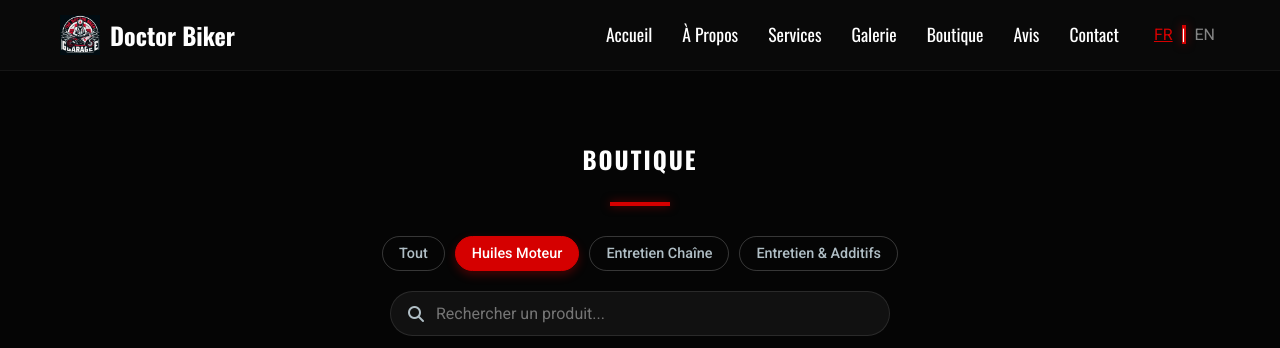
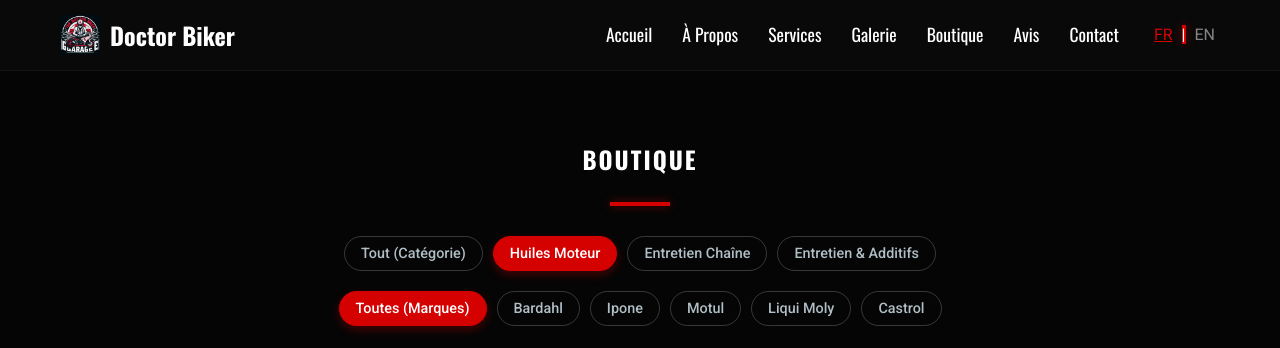
Before and after one commit to anas99910/doctorbike, a plain HTML site: page boutique.html in a window 1280 px wide. Both pictures are taken after a click on the button "Huiles Moteur". Shown: the top 348 px of the page. Drawn offline with nearby package versions, Linux system fonts and the light colour scheme.

Commit message:
feat: add brand filters to boutique page

```diff
--- a/boutique.html
+++ b/boutique.html
@@ -35,7 +35,7 @@
     <link rel="manifest" href="manifest.json">
     <link rel="icon" type="image/png" href="assets/google-touch-icon.png" sizes="512x512">
     <link rel="apple-touch-icon" href="assets/google-touch-icon.png">
-    <link rel="stylesheet" href="css/style.css?v=16">
+    <link rel="stylesheet" href="css/style.css?v=17">
 
     <!-- Icons -->
     <link rel="stylesheet" href="https://cdnjs.cloudflare.com/ajax/libs/font-awesome/6.4.0/css/all.min.css">
@@ -82,10 +82,20 @@
             <div class="divider mx-auto"></div>
 
             <div class="boutique-category-filters" id="boutique-category-filters" style="margin-top: 30px;">
-                <button class="category-btn active" data-filter="all">Tout</button>
+                <button class="category-btn active" data-filter="all">Tout (Catégorie)</button>
                 <button class="category-btn" data-filter="oil">Huiles Moteur</button>
                 <button class="category-btn" data-filter="chain">Entretien Chaîne</button>
                 <button class="category-btn" data-filter="maintenance">Entretien & Additifs</button>
+            </div>
+
+            <div class="boutique-category-filters boutique-brand-filters" id="boutique-brand-filters"
+                style="margin-top: 15px; margin-bottom: 25px;">
+                <button class="brand-btn category-btn active" data-filter="all">Toutes (Marques)</button>
+                <button class="brand-btn category-btn" data-filter="bardahl">Bardahl</button>
+                <button class="brand-btn category-btn" data-filter="ipone">Ipone</button>
+                <button class="brand-btn category-btn" data-filter="motul">Motul</button>
+                <button class="brand-btn category-btn" data-filter="liquimoly">Liqui Moly</button>
+                <button class="brand-btn category-btn" data-filter="castrol">Castrol</button>
             </div>
 
             <div class="boutique-search-container" style="margin-bottom: 40px;">
@@ -147,8 +157,8 @@
     </div>
 
     <script src="js/products.js"></script>
-    <script src="js/translations.js?v=16"></script>
-    <script src="js/script.js?v=16"></script>
+    <script src="js/translations.js?v=17"></script>
+    <script src="js/script.js?v=17"></script>
 </body>
 
 </html>
--- a/js/script.js
+++ b/js/script.js
@@ -375,8 +375,11 @@
 
     // Boutique Search & Category Logic
     const boutiqueSearchInput = document.getElementById('boutiqueSearch');
-    const categoryBtns = document.querySelectorAll('.category-btn');
+    // Using :not(.brand-btn) to distinguish between category and brand filters
+    const categoryBtns = document.querySelectorAll('.category-btn:not(.brand-btn)');
+    const brandBtns = document.querySelectorAll('.brand-btn');
     let currentCategory = 'all';
+    let currentBrand = 'all';
     let currentSearchTerm = '';
 
     function filterBoutique() {
@@ -384,11 +387,13 @@
         productCards.forEach(card => {
             const title = card.querySelector('h4').textContent.toLowerCase();
             const category = card.getAttribute('data-category');
+            const brand = card.getAttribute('data-brand'); // new attribute
 
             const matchesSearch = title.includes(currentSearchTerm);
             const matchesCategory = currentCategory === 'all' || category === currentCategory;
+            const matchesBrand = currentBrand === 'all' || brand === currentBrand;
 
-            if (matchesSearch && matchesCategory) {
+            if (matchesSearch && matchesCategory && matchesBrand) {
                 card.style.display = "flex";
             } else {
                 card.style.display = "none";
@@ -414,6 +419,17 @@
         });
     }
 
+    if (brandBtns) {
+        brandBtns.forEach(btn => {
+            btn.addEventListener('click', function () {
+                brandBtns.forEach(b => b.classList.remove('active'));
+                this.classList.add('active');
+                currentBrand = this.getAttribute('data-filter');
+                filterBoutique();
+            });
+        });
+    }
+
 });
 
 // Helper to determine product category by keywords
@@ -432,6 +448,32 @@
     return 'maintenance';
 }
 
+// Helper to determine product brand by keywords
+function getProductBrand(title, image) {
+    const t = title.toUpperCase();
+    const i = (image || '').toLowerCase();
+
+    if (t.includes('BARDAHL') || i.includes('bardahl.ma') || t.includes('XTC') || t.includes('XTM') || t.includes('XTF')) {
+        return 'bardahl';
+    }
+    if (t.includes('IPONE') || t.includes('KATANA') || t.includes('SHOGUN') || t.includes('SAMOURAÏ') || t.includes('SAMOURAI') || t.includes('R4000') || t.includes('R2000') || t.includes('10.3') || t.includes('10.4') || t.includes('15.5') || t.includes('20.5') || i.includes('ipone')) {
+        return 'ipone';
+    }
+    if (i.includes('shopify.com') || i.includes('accentuate.io') || i.includes('prismic.io/ipone')) {
+        return 'ipone';
+    }
+    if (t.includes('MOTUL') || t.includes('7100') || t.includes('5100') || t.includes('5000') || t.includes('3000') || t.includes('8100') || t.includes('SCOOTER EXPERT') || t.includes('X-CLEAN') || t.includes('X-CESS') || t.includes('ECO-CLEAN')) {
+        return 'motul';
+    }
+    if (t.includes('LIQUI MOLY') || t.includes('MOTORBIKE 4T')) {
+        return 'liquimoly';
+    }
+    if (t.includes('CASTROL')) {
+        return 'castrol';
+    }
+    return 'other';
+}
+
 // Render Dynamic Boutique Grid
 function renderBoutiqueProducts(gridElement, products) {
     gridElement.innerHTML = ''; // Clear loading/existing items
@@ -445,8 +487,9 @@
         const whatsappUrl = `https://wa.me/212696344361?text=${message}`;
 
         const category = getProductCategory(product.title);
+        const brand = getProductBrand(product.title, product.image);
         const cardHTML = `
-            <div class="service-card" data-category="${category}" data-slug="${slug}" style="display: flex; flex-direction: column; cursor: pointer;">
+            <div class="service-card" data-category="${category}" data-brand="${brand}" data-slug="${slug}" style="display: flex; flex-direction: column; cursor: pointer;">
                 <img src="${product.image}"
                      alt="${product.title}"
                      style="width: 100%; height: 250px; object-fit: contain; border-radius: 8px; margin-bottom: 25px;"
```
